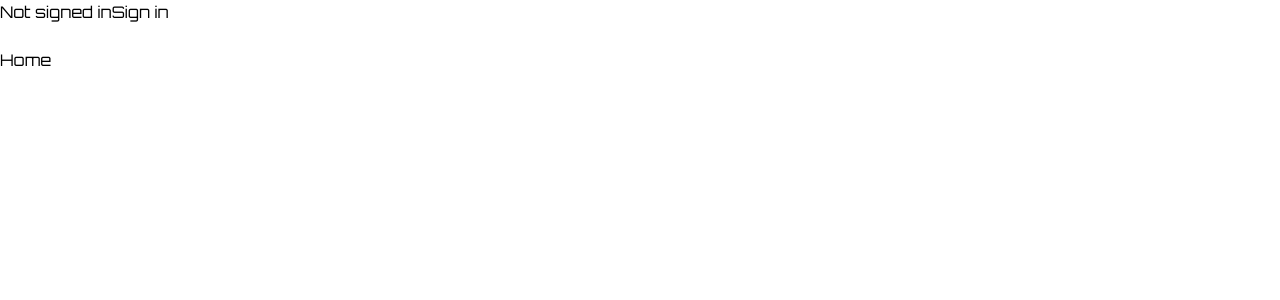
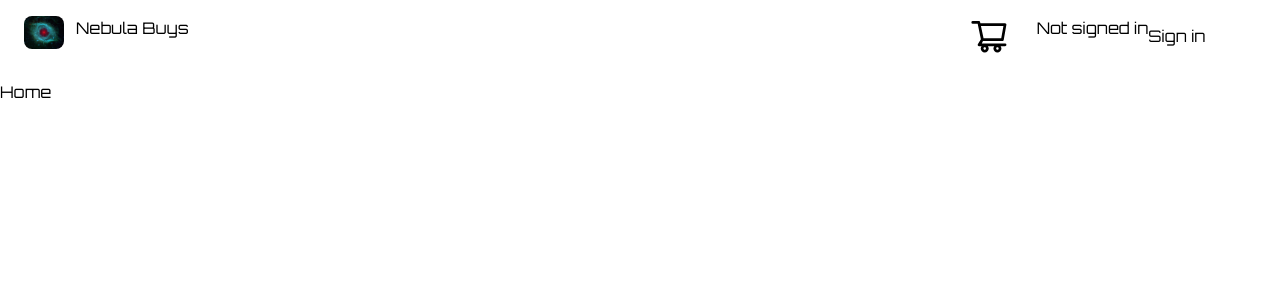
Before and after one commit to SaurabPoudel/nebula-buys, a Next.js app: page / in a window 1280 px wide. Shown: the top 300 px of the page. Built offline with nearby package versions, Linux system fonts and the light colour scheme; no server answers.

Commit message:
Added react-icons

```diff
--- a/package.json
+++ b/package.json
@@ -15,7 +15,8 @@
     "next": "13.5.4",
     "next-auth": "^4.23.2",
     "react": "^18",
-    "react-dom": "^18"
+    "react-dom": "^18",
+    "react-icons": "^4.11.0"
   },
   "devDependencies": {
     "@types/node": "^20",
--- a/src/components/NavMenu.tsx
+++ b/src/components/NavMenu.tsx
@@ -1,10 +1,10 @@
 'use client';
-
 import { Session } from 'next-auth';
 
-// import Link from 'next/link';
 import { signIn, signOut, useSession } from 'next-auth/react';
 import Image from 'next/image';
+import Link from 'next/link';
+import { AiOutlineShoppingCart } from 'react-icons/ai';
 
 const AuthButton = ({ session }: { session: Session | null }) => {
   if (session) {
@@ -35,7 +35,20 @@ const AuthButton = ({ session }: { session: Session | null }) => {
 export default function NavMenu() {
   const { data: session } = useSession();
   return (
-    <nav className='flex w-[100vw]'>
+    <nav className='flex w-full pt-4'>
+      <Link href='/'>
+        <div className='right-2 flex gap-3 pl-6 pr-[60vw] '>
+          <Image
+            src='/nebula.jpg'
+            alt='nebula-buys'
+            width={40}
+            height={10}
+            className='rounded-lg'
+          />
+          <span className=''>Nebula Buys</span>
+        </div>
+      </Link>
+      <AiOutlineShoppingCart className='h-10 w-20 cursor-pointer rounded-xl pr-4 hover:bg-gray-200 hover:text-gray-800' />
       <AuthButton session={session} />
     </nav>
   );
```
Also changed, not shown: public/nebula.jpg (added), 1 other file (tests, documents, lock files or other folders).
